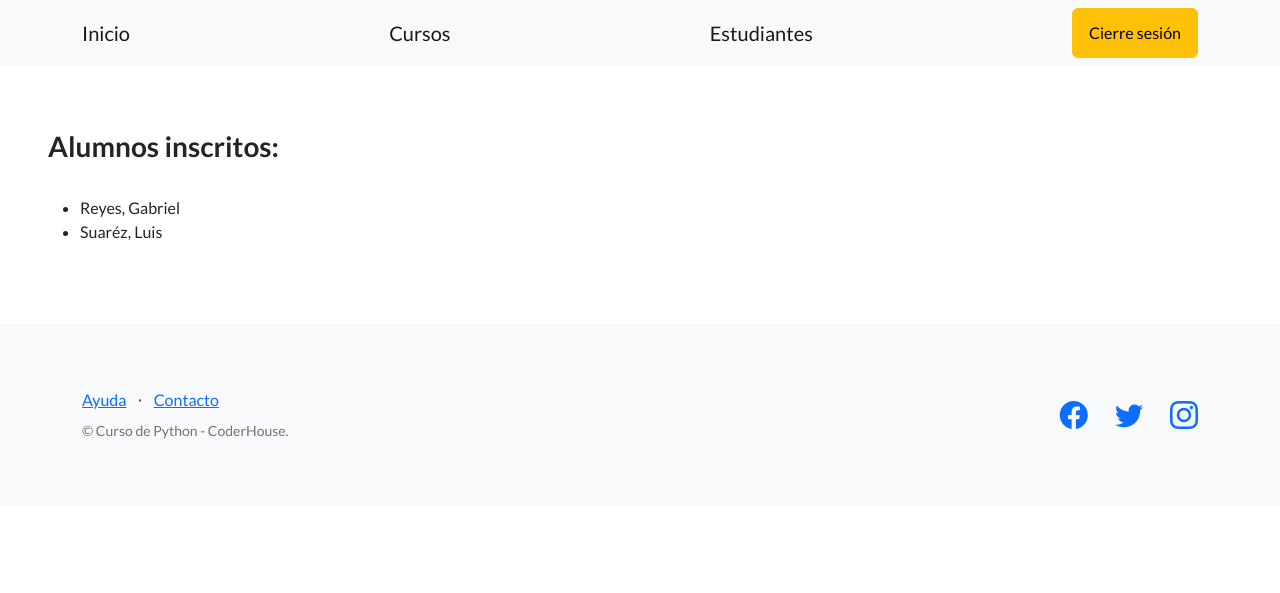
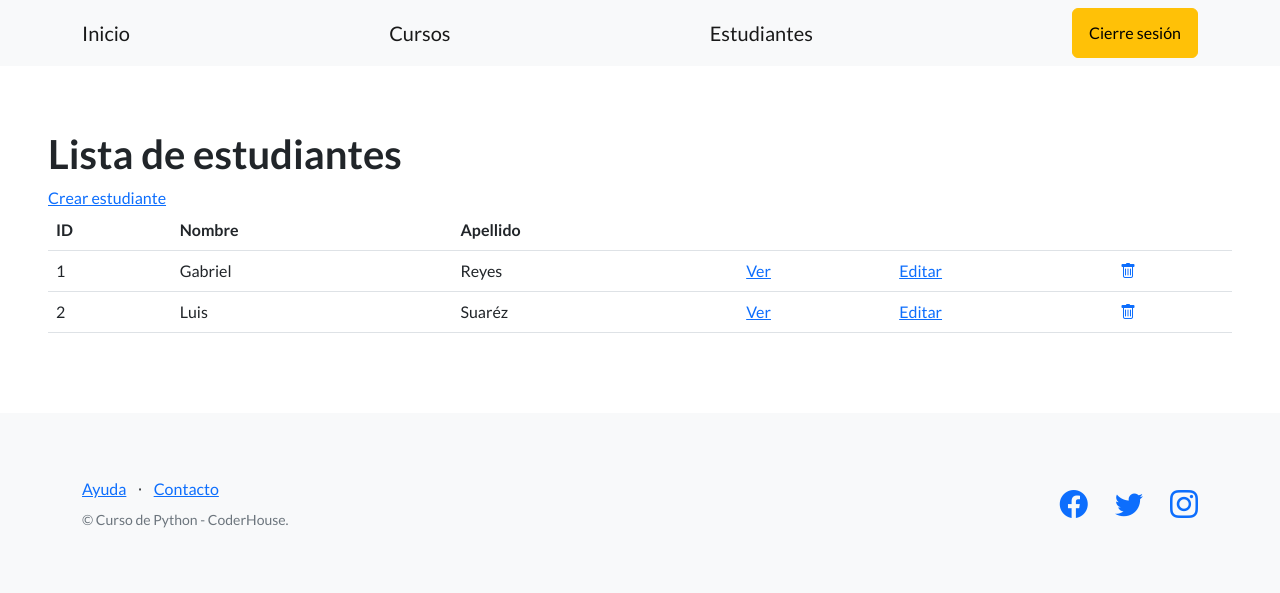
Before and after one commit to gabrirys/Primer_Django, a Django app: page /estudios/estudiantes/ in a window 1280 px wide. Shown: the top 593 px of the page. Run offline with Django 4.2, Linux system fonts and the light colour scheme; a user stored in the database is signed in; data comes from the database, SQL or seed files in the repository; some libraries are stand-ins or nearby versions.

Commit message:
Creado de Clases Basadas en Vistas en Estudiantes

```diff
--- a/control_estudios/templates/control_estudios/lista_estudiantes.html
+++ b/control_estudios/templates/control_estudios/lista_estudiantes.html
@@ -1,17 +1,43 @@
 {% extends "base.html" %}
 
 {% block titulo %}
-Lista de estudiantes
+<title>Lista de estudiantes</title>
 {% endblock titulo %}
 
 {% block contenido %}
-<h3>Alumnos inscritos:</h3>
+<h1>Lista de estudiantes</h1>
+<a href="{% url 'crear_estudiante' %}">Crear estudiante</a>
 <br>
-<ul>
-{% for estudiante in estudiantes %}
-  <li>
-    {{ estudiante.apellido}}, {{ estudiante.nombre}}
-    </li>
+
+<table class="table">
+  <tbody>
+    <tr>
+      <th>ID</th>
+      <th>Nombre</th>
+      <th>Apellido</th>
+      <td></td>
+      <td></td>
+      <td></td>
+    </tr>
+    {% for alumno in object_list %}
+    <tr>
+      <td>{{ alumno.id }}</td>
+      <td>{{ alumno.nombre }}</td>
+      <td>{{ alumno.apellido }}</td>
+      <td>
+        <a href="{% url 'ver_estudiante' alumno.id %}">Ver</a>
+      </td>
+      <td>
+        <a href="{% url 'editar_estudiante' alumno.id %}">Editar</a>
+      </td>
+      <td>
+        <a href="{% url 'eliminar_estudiante' alumno.id %}">
+          <i class="bi bi-trash"></i>
+        </a>
+      </td>
+    </tr>
     {% endfor %}
-</ul>
+  </tbody>
+</table>
+
 {% endblock contenido %}
--- a/control_estudios/urls.py
+++ b/control_estudios/urls.py
@@ -4,15 +4,23 @@ from django.contrib import admin
 from django.urls import path
 
 from control_estudios.views import (
-    listar_estudiantes, listar_cursos, crear_curso, buscar_cursos, eliminar_curso, editar_curso,
+    listar_cursos, crear_curso, buscar_cursos, eliminar_curso, editar_curso,
+    EstudianteListView, EstudianteCreateView, EstudianteDetailView, EstudianteUpdateView, EstudianteDeleteView
 )
 #hay que importar la funciones desde el archvio donde esta generada
 
 urlpatterns = [
-    path("estudiantes/", listar_estudiantes, name="lista_estudiantes"),
+    # URLS de cursos
     path("cursos/", listar_cursos, name="lista_cursos"),
     path("crear-curso/", crear_curso, name="crear_curso"),
     path("buscar-cursos/", buscar_cursos, name="buscar_cursos"),
     path('editar-curso/<int:id>/', editar_curso, name="editar_curso"),
     path('eliminar-curso/<int:id>/', eliminar_curso, name="eliminar_curso"),
+
+    # URLS de estudiantes
+    path("estudiantes/", EstudianteListView.as_view(), name="lista_estudiantes"),
+    path('estudiantes/<int:pk>/', EstudianteDetailView.as_view(), name="ver_estudiante"),
+    path('crear-estudiante/', EstudianteCreateView.as_view(), name="crear_estudiante"),
+    path('editar-estudiante/<int:pk>/', EstudianteUpdateView.as_view(), name="editar_estudiante"),
+    path('eliminar-estudiante/<int:pk>/', EstudianteDeleteView.as_view(), name="eliminar_estudiante"),
     ]
--- a/control_estudios/views.py
+++ b/control_estudios/views.py
@@ -1,23 +1,26 @@
 from django.shortcuts import render, redirect
 from control_estudios.models import Curso, Estudiante
 from control_estudios.forms import CursoFormulario
-from django.urls import reverse
+from django.urls import reverse, reverse_lazy
 
-from django.contrib.auth.decorators import login_required
-
-# Create your views here.
-def listar_estudiantes(request):
-    contexto = {
-            "estudiantes": Estudiante.objects.all(),
-    }
-    http_response = render(
-        request=request,
-        template_name="control_estudios/lista_estudiantes.html",
-        context=contexto,
-        )
-    return http_response
+from django.views.generic import ListView, CreateView, DetailView, UpdateView, DeleteView #IMPORTAR PARA LISTAS BASADAS EN CLASE
+from django.contrib.auth.mixins import LoginRequiredMixin #
+from django.contrib.auth.decorators import login_required #PARA PERMISOS DE USUARIOS
 
 
+#def listar_estudiantes(request):
+#    contexto = {
+#            "estudiantes": Estudiante.objects.all(),
+#    }
+#    http_response = render(
+#        request=request,
+#        template_name="control_estudios/lista_estudiantes.html",
+#        context=contexto,
+#        )
+#    return http_response
+
+
+# VISTAS DE CURSOS (VISTAS BASADAS EN FUNCIONES)
 
 def listar_cursos(request):
     contexto = {
@@ -117,3 +120,31 @@ def editar_curso(request, id):
         template_name='control_estudios/formulario_curso.html',
         context={'formulario': formulario},
     )
+
+
+#VISTAS DE ESTUDIANTES (VISTAS BASADAS EN CLASES)
+
+class EstudianteListView(LoginRequiredMixin, ListView):
+    model = Estudiante
+    template_name = 'control_estudios/lista_estudiantes.html'
+
+class EstudianteCreateView(LoginRequiredMixin, CreateView):
+    model = Estudiante
+    fields = ('apellido', 'nombre', 'email', 'dni')
+    success_url = reverse_lazy('lista_estudiantes')
+
+
+class EstudianteDetailView(LoginRequiredMixin, DetailView):
+    model = Estudiante
+    success_url = reverse_lazy('lista_estudiantes')
+
+
+class EstudianteUpdateView(LoginRequiredMixin, UpdateView):
+    model = Estudiante
+    fields = ('apellido', 'nombre', 'email', 'dni')
+    success_url = reverse_lazy('lista_estudiantes')
+
+
+class EstudianteDeleteView(LoginRequiredMixin, DeleteView):
+    model = Estudiante
+    success_url = reverse_lazy('lista_estudiantes')
```
Also changed, not shown: control_estudios/templates/control_estudios/estudiante_confirm_delete.html (added, +15 -0 lines), control_estudios/templates/control_estudios/estudiante_detail.html (added, +25 -0 lines), control_estudios/templates/control_estudios/estudiante_form.html (added, +14 -0 lines).
